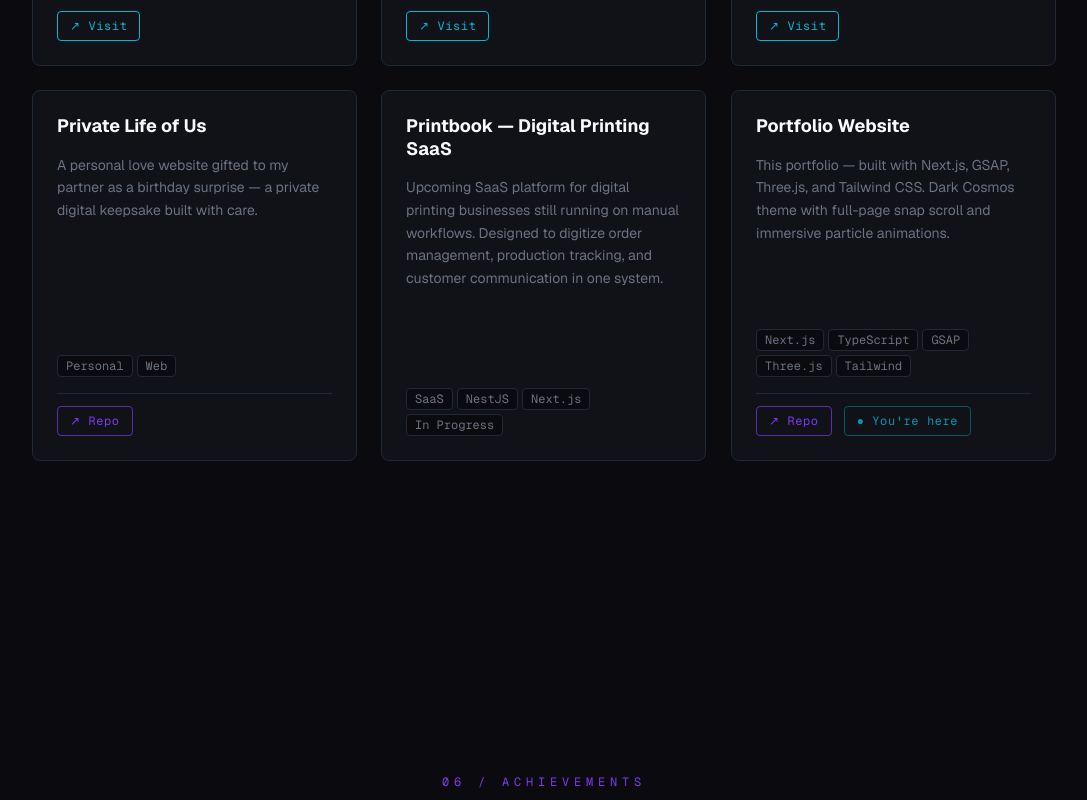
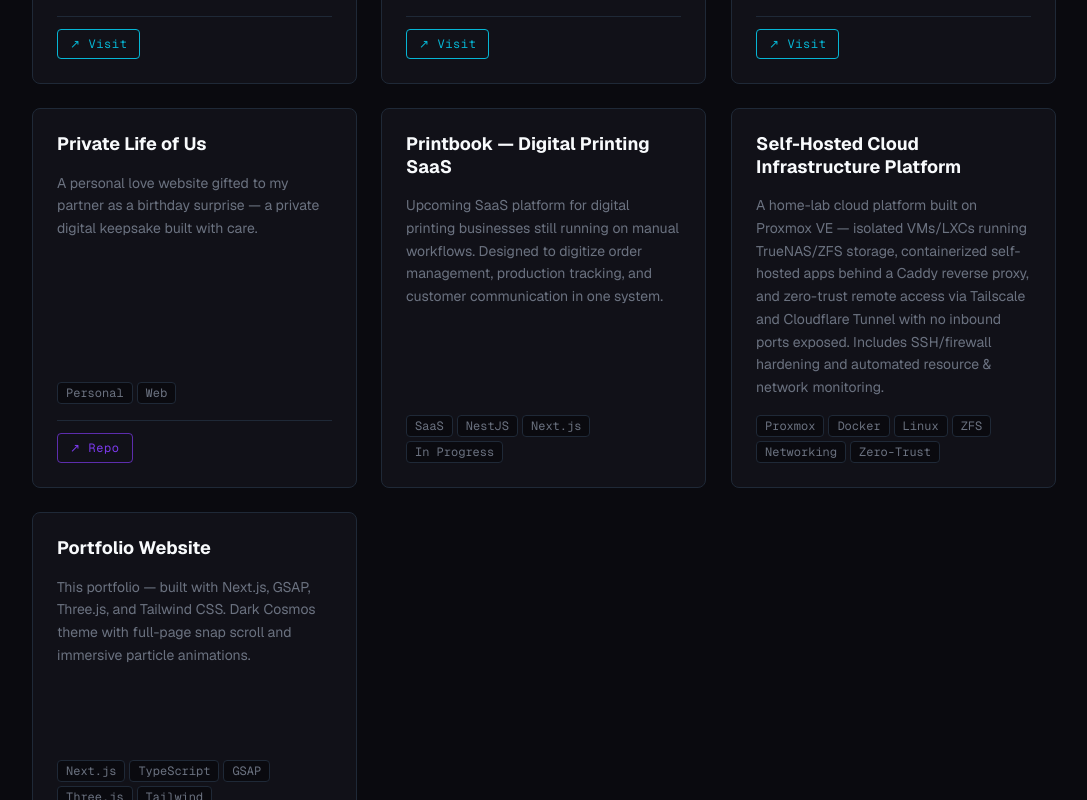
Before and after one commit to gilangmgm98/portofolio, a Next.js app: page / in a window 1280 px wide. Shown: the part 4740-5540 px from the top of the page, without its empty margins (96-1183 px from the left). Built offline with nearby package versions, Linux system fonts and the light colour scheme.

Commit message:
feat: add self-hosted infrastructure platform project

```diff
--- a/src/data/projects.ts
+++ b/src/data/projects.ts
@@ -57,6 +57,12 @@ export const projects: Project[] = [
   },
   {
     type: 'side',
+    title: 'Self-Hosted Cloud Infrastructure Platform',
+    description: 'A home-lab cloud platform built on Proxmox VE — isolated VMs/LXCs running TrueNAS/ZFS storage, containerized self-hosted apps behind a Caddy reverse proxy, and zero-trust remote access via Tailscale and Cloudflare Tunnel with no inbound ports exposed. Includes SSH/firewall hardening and automated resource & network monitoring.',
+    tags: ['Proxmox', 'Docker', 'Linux', 'ZFS', 'Networking', 'Zero-Trust'],
+  },
+  {
+    type: 'side',
     title: 'Portfolio Website',
     description: 'This portfolio — built with Next.js, GSAP, Three.js, and Tailwind CSS. Dark Cosmos theme with full-page snap scroll and immersive particle animations.',
     tags: ['Next.js', 'TypeScript', 'GSAP', 'Three.js', 'Tailwind'],
```
